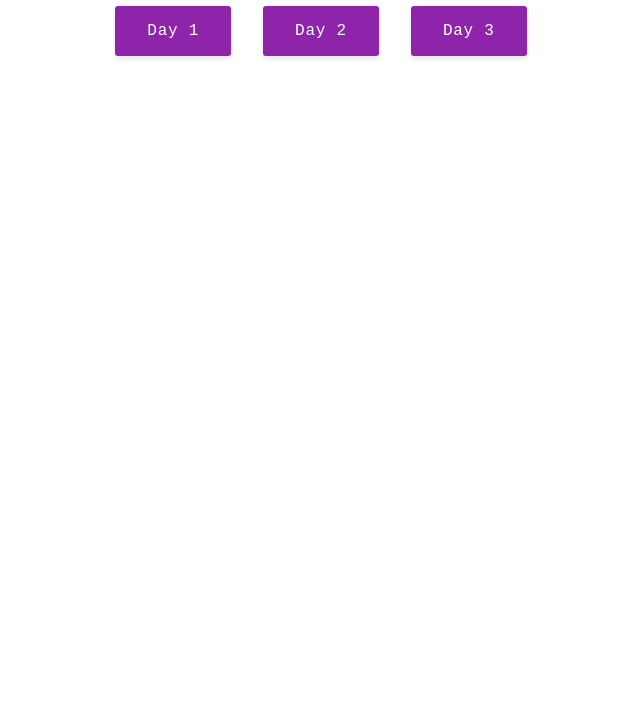
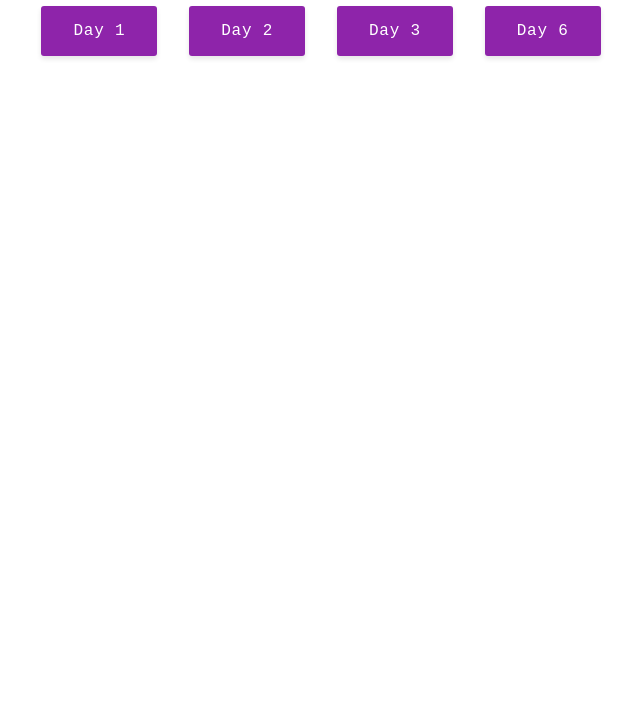
Before and after one commit to condef5/frontend-space, a plain HTML site: page index.html in a window 1280 px wide. Shown: the part 90-800 px from the top of the page, without its empty margins (303-943 px from the left). Drawn offline with Linux system fonts and the light colour scheme.

Commit message:
Add day6 to mini-projects

```diff
--- a/index.html
+++ b/index.html
@@ -14,6 +14,7 @@
         <a href="day1/" class="days_item">Day 1</a>
         <a href="day2/" class="days_item">Day 2</a>
         <a href="day3/" class="days_item">Day 3</a>
+        <a href="day6/" class="days_item">Day 6</a>
       </div>
     </div>
   </body>
```
